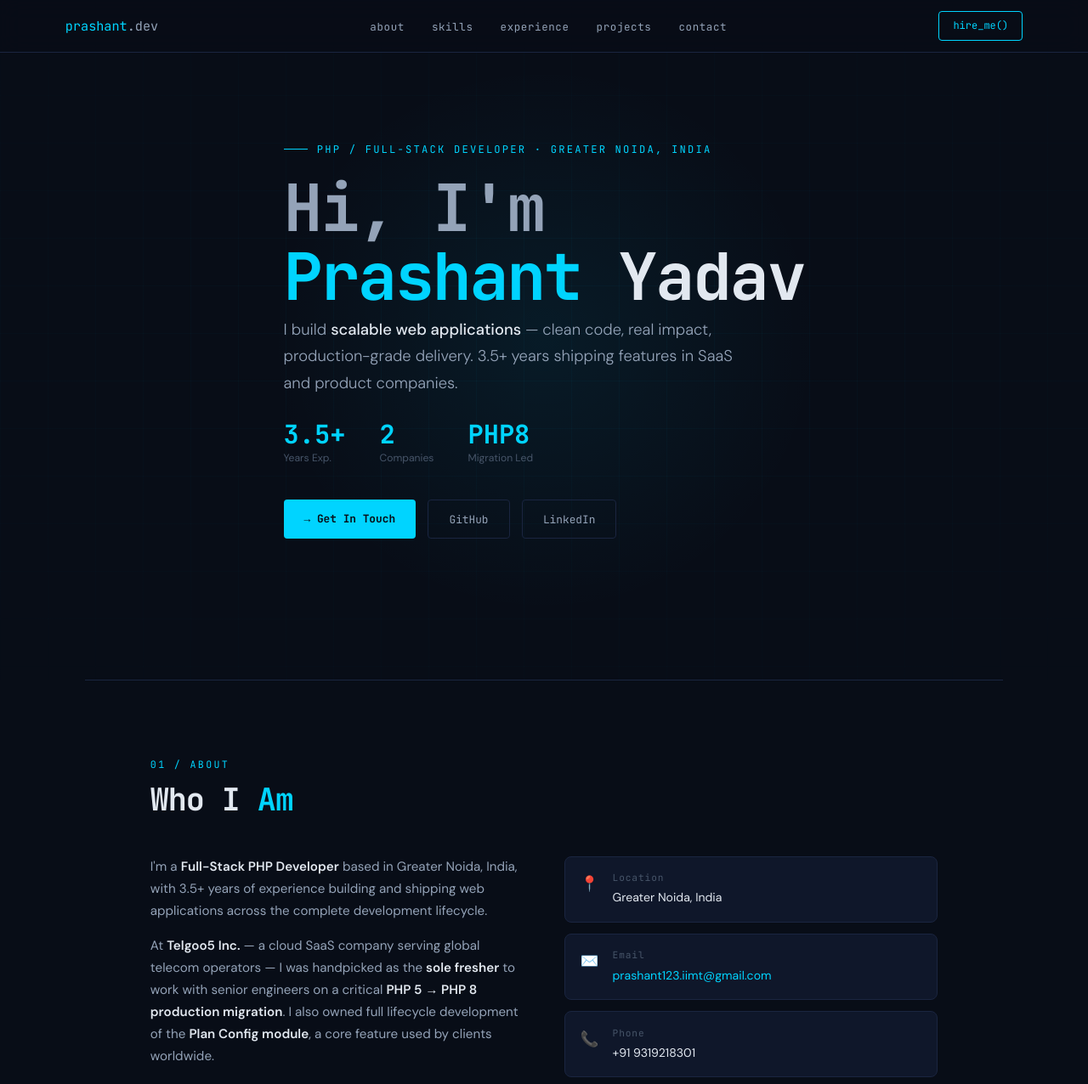
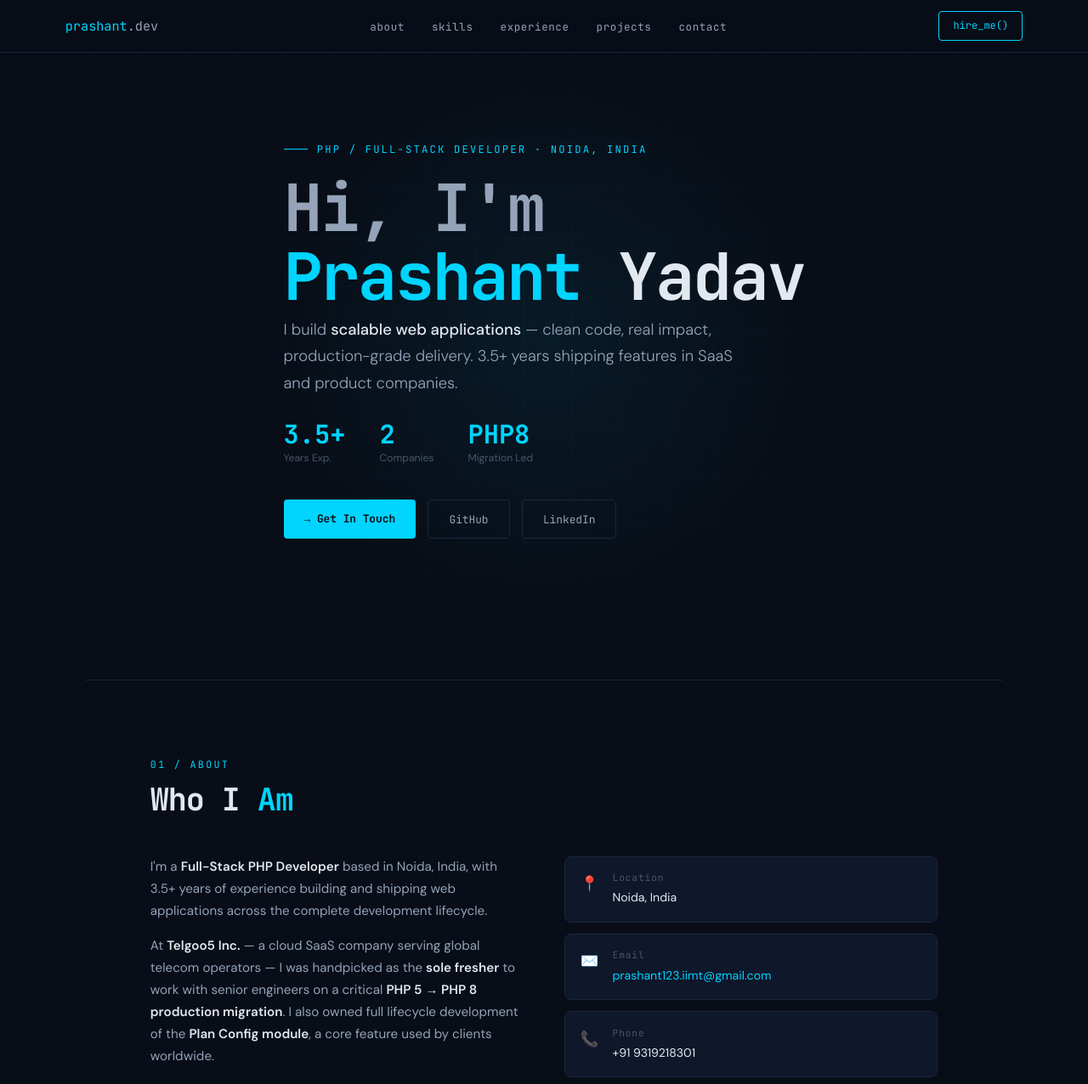
Before and after one commit to prashantyadav8301/prashantyadav8301.github.io, a plain HTML site: page index.html in a window 1280 px wide. Shown: the top 1276 px of the page at 85% size. Drawn offline with Linux system fonts and the light colour scheme.

Commit message:
Address update

```diff
--- a/index.html
+++ b/index.html
@@ -183,7 +183,7 @@
   <div class="hero-grid"></div>
   <div class="hero-glow"></div>
   <div class="hero-inner">
-    <div class="hero-tag">PHP / Full-Stack Developer · Greater Noida, India</div>
+    <div class="hero-tag">PHP / Full-Stack Developer · Noida, India</div>
     <h1><span class="dim">Hi, I'm</span><br><span class="accent">Prashant</span> Yadav</h1>
     <p class="hero-sub">I build <strong>scalable web applications</strong> — clean code, real impact, production-grade delivery. 3.5+ years shipping features in SaaS and product companies.</p>
     <div class="hero-stats">
@@ -205,13 +205,13 @@
   <h2>Who I <em>Am</em></h2>
   <div class="about-grid fi">
     <div class="about-text">
-      <p>I'm a <strong>Full-Stack PHP Developer</strong> based in Greater Noida, India, with 3.5+ years of experience building and shipping web applications across the complete development lifecycle.</p>
+      <p>I'm a <strong>Full-Stack PHP Developer</strong> based in Noida, India, with 3.5+ years of experience building and shipping web applications across the complete development lifecycle.</p>
       <p>At <strong>Telgoo5 Inc.</strong> — a cloud SaaS company serving global telecom operators — I was handpicked as the <strong>sole fresher</strong> to work with senior engineers on a critical <strong>PHP 5 → PHP 8 production migration</strong>. I also owned full lifecycle development of the <strong>Plan Config module</strong>, a core feature used by clients worldwide.</p>
       <p>At <strong>Ideasand.com Technologies</strong>, I built product features end-to-end, designed <strong>CMD Setup</strong> (a no-code XML-driven tool), and worked across the full stack — from optimized SQL to responsive Bootstrap UIs.</p>
       <p>I'm currently deepening my expertise in <strong>Laravel</strong> and exploring <strong>ReactJS</strong>. I value clean code, meaningful products, and continuous technical growth.</p>
     </div>
     <div class="about-meta">
-      <div class="meta-row"><span class="mi">📍</span><div><div class="ml">Location</div><div class="mv">Greater Noida, India</div></div></div>
+      <div class="meta-row"><span class="mi">📍</span><div><div class="ml">Location</div><div class="mv">Noida, India</div></div></div>
       <div class="meta-row"><span class="mi">✉️</span><div><div class="ml">Email</div><div class="mv"><a href="mailto:prashant123.iimt@gmail.com">prashant123.iimt@gmail.com</a></div></div></div>
       <div class="meta-row"><span class="mi">📞</span><div><div class="ml">Phone</div><div class="mv">+91 9319218301</div></div></div>
       <div class="meta-row"><span class="mi">💼</span><div><div class="ml">LinkedIn</div><div class="mv"><a href="https://linkedin.com/in/prashantyadav8301" target="_blank">prashantyadav8301</a></div></div></div>
```
